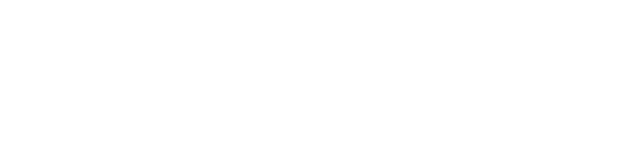
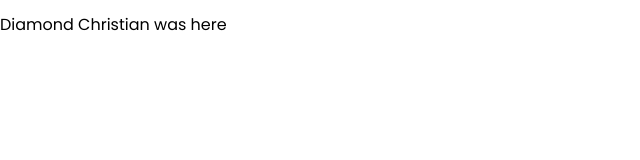
Before and after one commit to onlyonediamond/se_project_spots, a plain HTML site: page index.html in a window 1280 px wide. Shown: the whole page, without its empty margins (0-640 px from the left). Drawn offline with Linux system fonts and the light colour scheme; files whose address does not match are found by name.

Commit message:
apply font to page

```diff
--- a/index.html
+++ b/index.html
@@ -13,7 +13,7 @@
 <body>
 <div class="page">
   <header class="header">
-
+    <p>Diamond Christian was here</p>
   </header>
   <main class="content">
     <section class="profile"></section>
--- a/pages/index.css
+++ b/pages/index.css
@@ -1,2 +1,6 @@
 @import url(../vendor/normalize.css);
 @import url('vendor/fonts.css');
+
+.page {
+  font-family: "Poppins", Arial, Helvetica, sans-serif;
+}
--- a/vendor/fonts.css
+++ b/vendor/fonts.css
@@ -6,6 +6,6 @@
 
 @font-face {
   font-family: "Poppins-Medium";
-  font-weight: 500;
+  font-weight: 900;
   src: url("./fonts/Poppins-Medium.ttf") format("truetype");
 }
```
